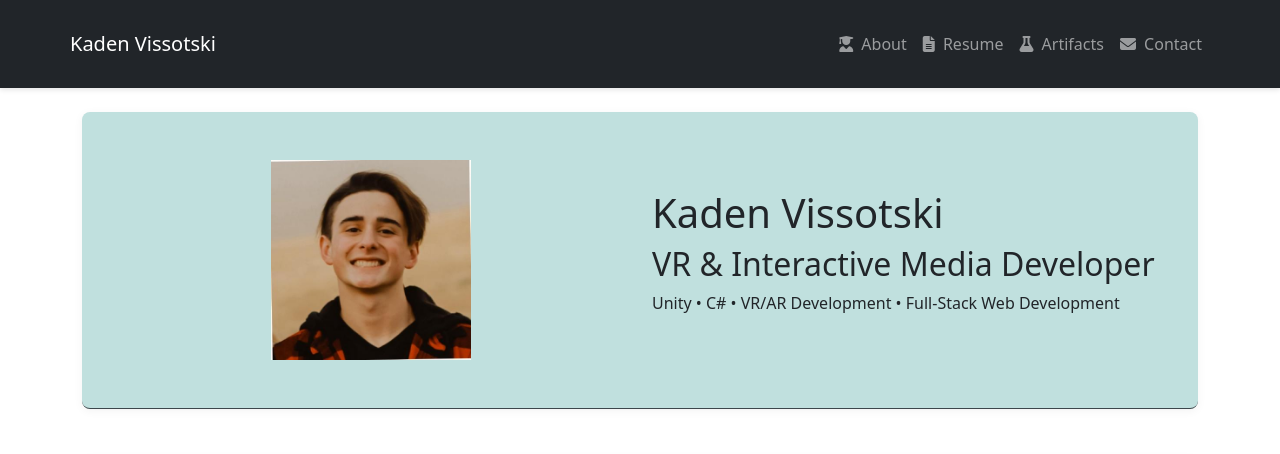
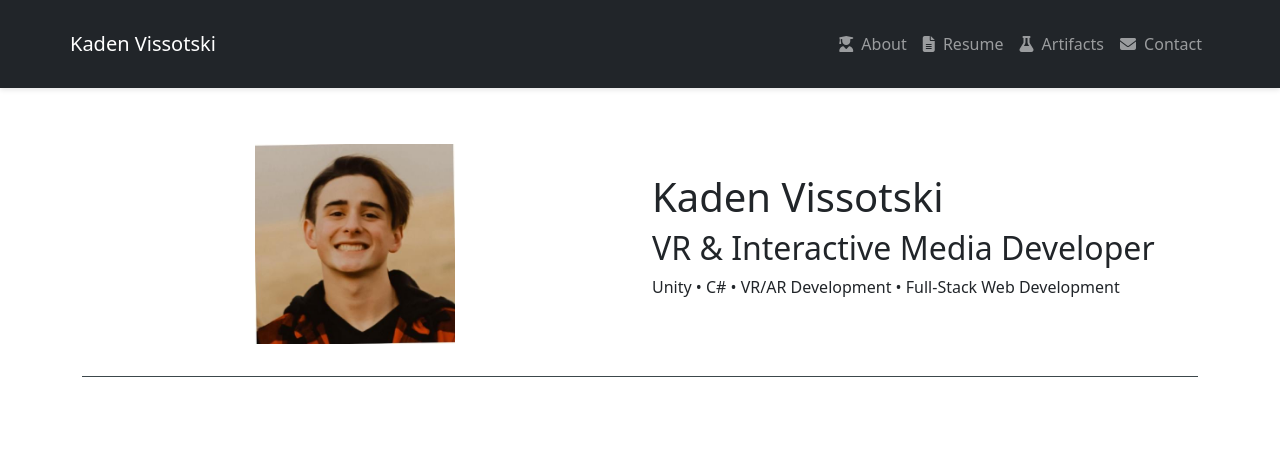
Before and after one commit to kadenvissotski/kadenvissotski.github.io, a plain HTML site: page index.html in a window 1280 px wide. Shown: the top 454 px of the page. Drawn offline with nearby package versions, Linux system fonts and the light colour scheme.

Commit message:
Update styles.css
styling update

```diff
--- a/styles.css
+++ b/styles.css
@@ -42,12 +42,12 @@ header {
 }
 
 section {
-    padding: 3rem 2rem;
-    border-bottom: 1px solid var(--primary-mid); /* Dark grayish-blue border */
-    background-color: var(--accent-light); /* Light teal background for sections */
-    border-radius: 8px;
+    padding: 2rem 0; /* vertical rhythm only inside container */
+    border-bottom: 1px solid var(--primary-mid);
+    background-color: transparent; /* let body color show through */
+    border-radius: 0;
     margin-bottom: 2rem;
-    box-shadow: 0 2px 10px rgba(0, 0, 0, 0.05);
+    box-shadow: none; /* avoid card-like look for regular sections */
 }
 
 /* Resume section (screen styles) */
```
